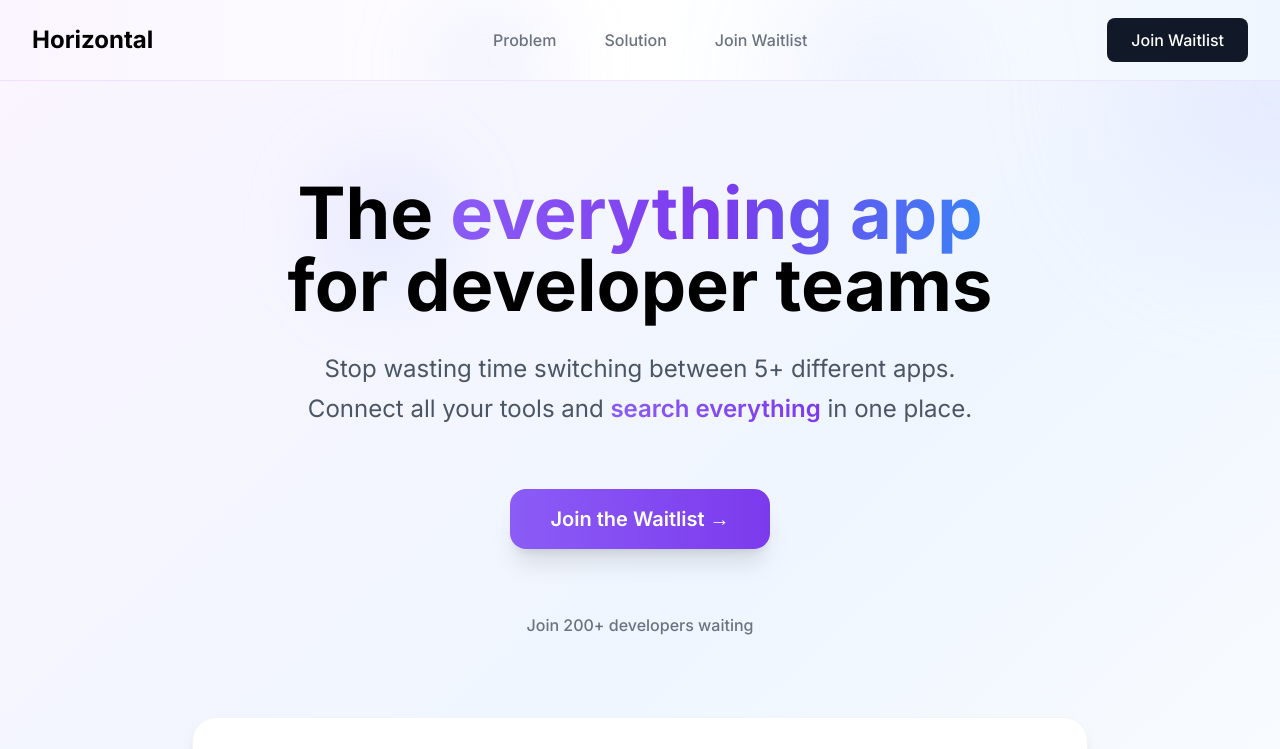
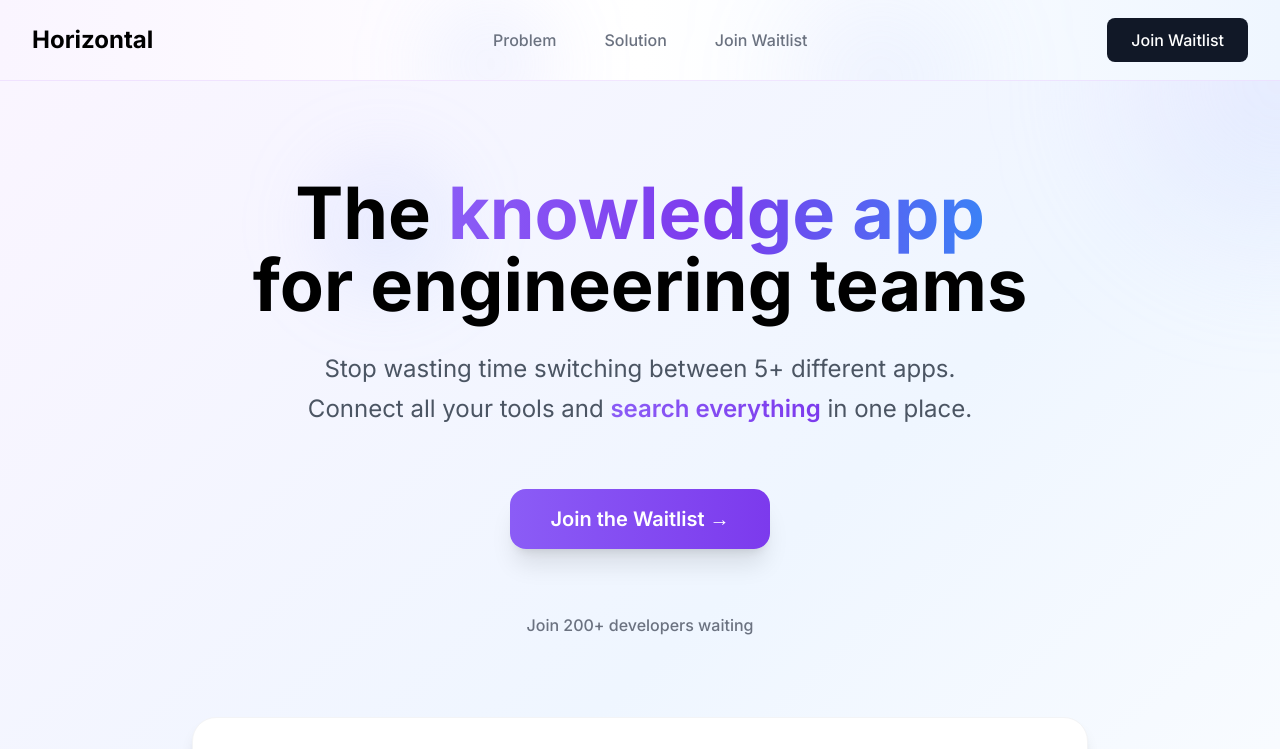
Before and after one commit to mmartinjoo/horizontal-mvp, a Vue app in the folder frontend/: page / in a window 1280 px wide. Shown: the top 749 px of the page. Built offline with nearby package versions, Linux system fonts and the light colour scheme.

Commit message:
Change "everything app" to "knowledge app"

```diff
--- a/frontend/src/App.vue
+++ b/frontend/src/App.vue
@@ -112,9 +112,9 @@ const goToWaitlist = () => {
       <div class="text-center">
         <!-- Main Headline -->
         <h1 class="text-6xl lg:text-7xl font-bold text-black mb-8 leading-tight">
-          The <span class="bg-gradient-to-r from-purple-500 via-purple-600 to-blue-500 bg-clip-text text-transparent">everything app</span>
+          The <span class="bg-gradient-to-r from-purple-500 via-purple-600 to-blue-500 bg-clip-text text-transparent">knowledge app</span>
           <br>
-          for developer teams
+          for engineering teams
         </h1>
 
         <!-- Subheading -->
@@ -707,7 +707,7 @@ const goToWaitlist = () => {
 
           <!-- Company Description -->
           <p class="text-xl text-gray-300 max-w-3xl mx-auto leading-relaxed mb-12">
-            The everything app for development teams. Connect all your tools, search everything, work faster.
+            The knowledge app for engineering teams. Connect all your tools, search everything, work faster.
           </p>
         </div>
 
```
